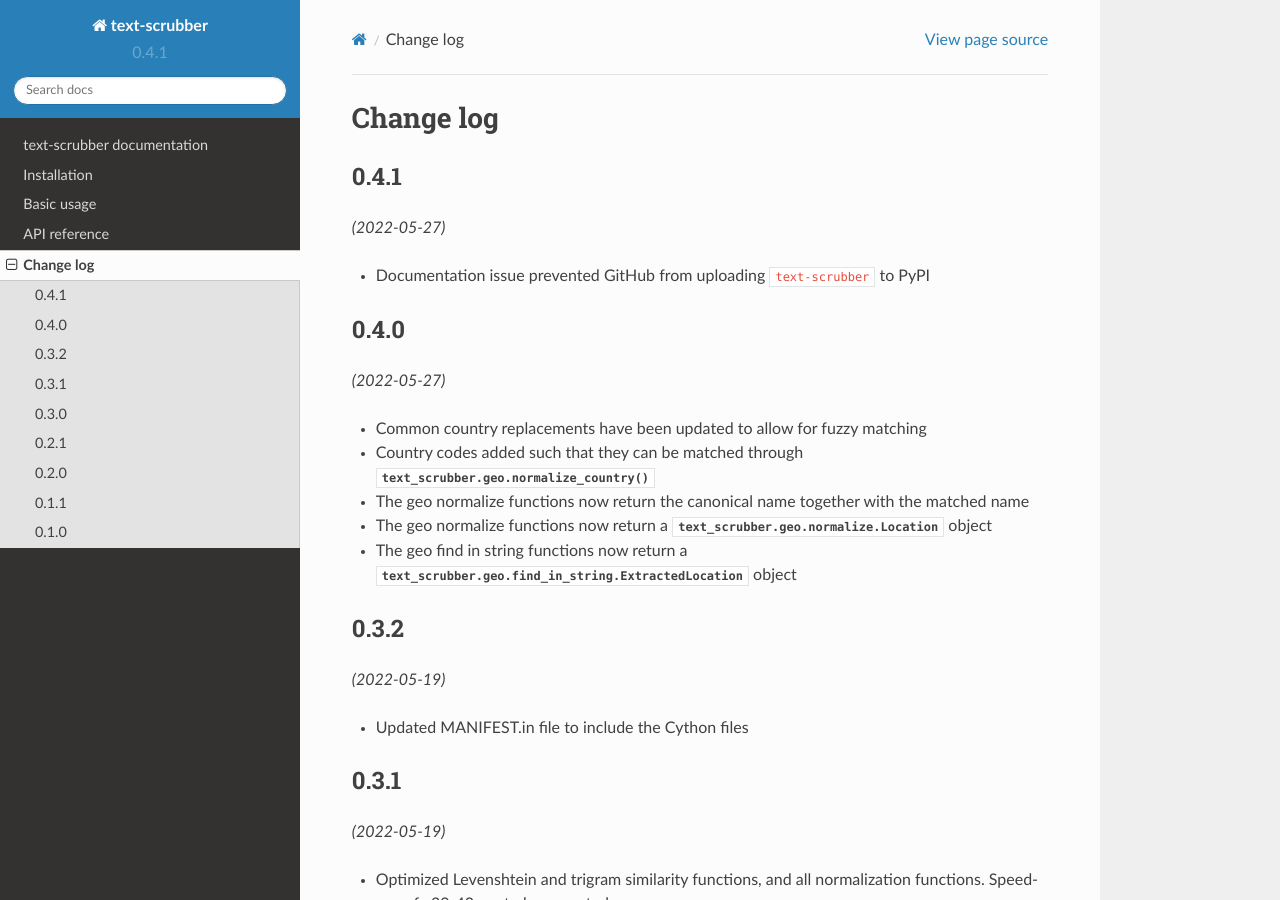
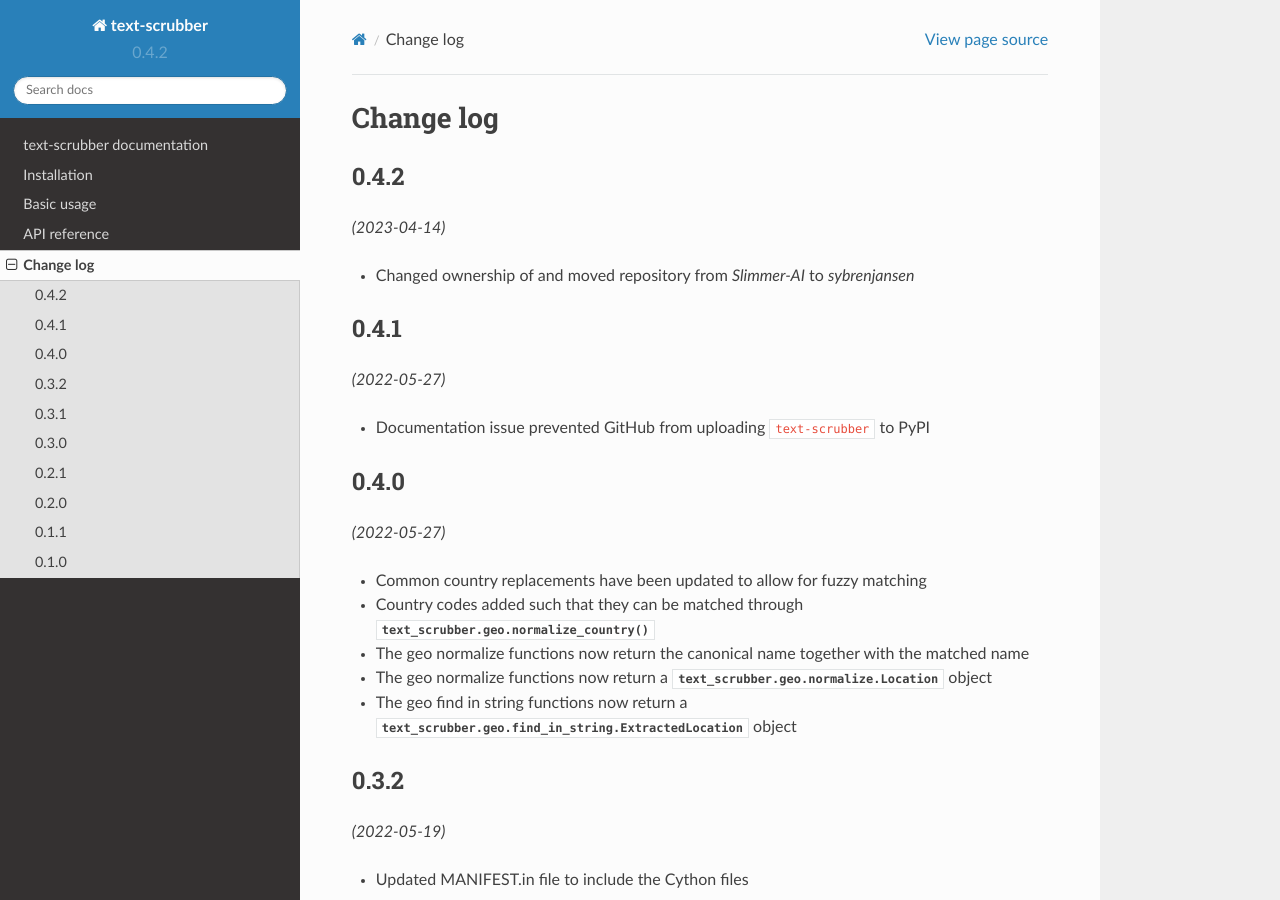
Before and after one commit to sybrenjansen/text-scrubber, a Sphinx documentation site: the page built from docs/changelog.rst, in a window 1280 px wide and 900 px high. Built offline with Sphinx 7.4.7 and the Read the Docs theme 2.0.0, drawn with Linux system fonts in a browser that asks for light colours; some of the changed text lies outside the part shown.

Commit message:
Changed ownership of and moved repository from `Slimmer-AI` to `sybrenjansen`

```diff
--- a/README.rst
+++ b/README.rst
@@ -3,13 +3,13 @@
 
 |Build status| |Docs status|
 
-.. |Build status| image:: https://github.com/Slimmer-AI/text-scrubber/workflows/Build/badge.svg?branch=master
-.. |Docs status| image:: https://github.com/Slimmer-AI/text-scrubber/workflows/Docs/badge.svg?branch=master
+.. |Build status| image:: https://github.com/sybrenjansen/text-scrubber/workflows/Build/badge.svg?branch=master
+.. |Docs status| image:: https://github.com/sybrenjansen/text-scrubber/workflows/Docs/badge.svg?branch=master
 
 ``text-scrubber`` is a Python package that offers text scrubbing functionality, providing building blocks for string
 cleaning as well as normalizing geographical text (countries/states/cities).
 
-Full documentation is available at https://slimmer-ai.github.io/text-scrubber/.
+Full documentation is available at https://sybrenjansen.github.io/text-scrubber/.
 
 
 TextScrubber
--- a/docs/changelog.rst
+++ b/docs/changelog.rst
@@ -1,5 +1,12 @@
 Change log
 ==========
+
+0.4.2
+-----
+
+*(2023-04-14)*
+
+- Changed ownership of and moved repository from `Slimmer-AI` to `sybrenjansen`
 
 0.4.1
 -----
--- a/docs/conf.py
+++ b/docs/conf.py
@@ -22,11 +22,11 @@
 # -- Project information -----------------------------------------------------
 
 project = 'text-scrubber'
-copyright = f'{date.today().year}, Slimmer AI'
-author = 'Slimmer AI'
+copyright = f'{date.today().year}, Sybren Jansen'
+author = 'Sybren Jansen'
 
 # The short X.Y version
-version = '0.4.1'
+version = '0.4.2'
 # The full version, including alpha/beta/rc tags
 release = version
 
--- a/setup.py
+++ b/setup.py
@@ -6,12 +6,12 @@
 
 setup(
     name='text-scrubber',
-    version='0.4.1',
-    author='Slimmer.AI',
+    version='0.4.2',
+    author='Sybren Jansen',
     description='Python package that offers text scrubbing functionality, providing building blocks for string '
                 'cleaning as well as normalizing geographical text (countries/states/cities)',
     long_description=long_description,
-    url='https://github.com/Slimmer-AI/text-scrubber',
+    url='https://github.com/sybrenjansen/text-scrubber',
     license='MIT',
     packages=find_packages(),
     install_requires=['anyascii',
```
